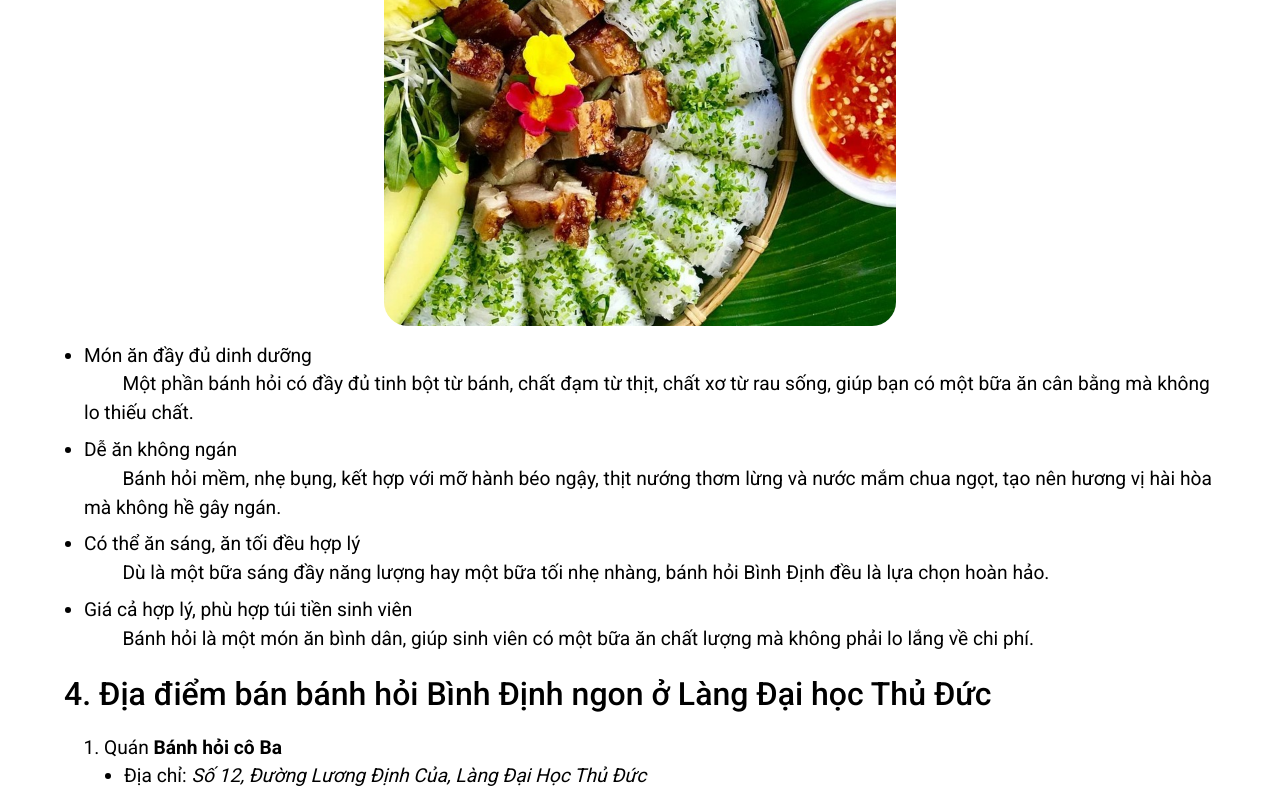
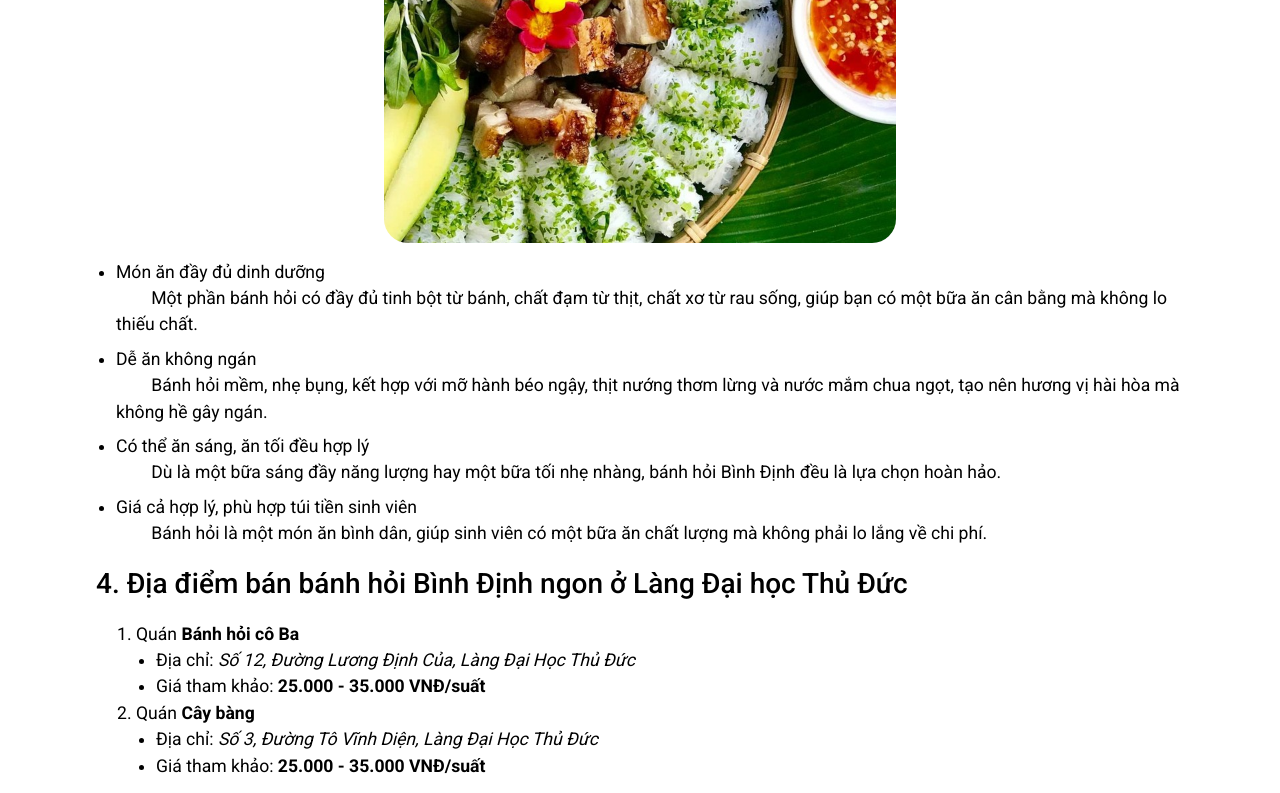
Before and after one commit to dangnguyenquang/VNUEats, a Next.js app: page /blog/banh-hoi-binh-dinh in a window 1280 px wide. Shown: the part 2000-2793 px from the top of the page. Built offline with nearby package versions, Linux system fonts and the light colour scheme; no server answers.

Commit message:
fix: no comments on detail restaurant

```diff
--- a/src/app/(public-routes)/blog/layout.tsx
+++ b/src/app/(public-routes)/blog/layout.tsx
@@ -14,7 +14,7 @@ const Layout = ({ children }: { children: React.ReactNode }) => {
   const isBlogListPage = pathname === PATH_NAME.BLOG
 
   return (
-    <div className='w-[90vw] mx-auto py-10'>
+    <div className='w-[97vw] sm:w-[85vw]  mx-auto py-10'>
       {/* Nút quay lại chỉ hiển thị nếu không phải trang danh sách blog */}
       {!isBlogListPage && (
         <div className='my-6'>
--- a/src/app/(public-routes)/blog/page.tsx
+++ b/src/app/(public-routes)/blog/page.tsx
@@ -52,7 +52,7 @@ const BlogPage = () => {
     <div className='w-full'>
       {/* Blog Title */}
       <div
-        className='relative flex w-full md:h-[450px] h-[150px] items-center justify-center'
+        className='relative flex w-full md:h-[450px] h-[200px] items-center justify-center'
         style={{
           backgroundImage: `url('/images/blog/image.png')`,
           backgroundSize: "cover",
@@ -62,13 +62,13 @@ const BlogPage = () => {
         {/* <div className='absolute inset-0 bg-gradient-to-b from-black via-transparent to-transparent opacity-40 rounded'></div> */}
         <div className='w-full h-full bg-white opacity-30'></div>
         <div className='absolute sm:gap-4 gap-1 flex flex-col'>
-          <p className='w-[8vw] mx-auto p-1 font-light bg-primary rounded-2xl text-white text-[10px] sm:text-[20px] text-center'>
+          <p className=' mx-auto p-1.5 font-light bg-primary inline rounded-2xl text-white text-[15px] sm:text-[25px] text-center'>
             Blog
           </p>
-          <h1 className='max-w-[50vw]  font-oswald text-[20px] md:text-[40px] lg:text-[70px] text-black text-center font-medium'>
+          <h1 className='max-w-[85vw]  font-oswald text-[30px] md:text-[40px] lg:text-[70px] text-black text-center font-medium'>
             Khám phá món ngon Làng Đại học Thủ Đức
           </h1>
-          <p className='text-center italic text-[10px] sm:text-[20px] font-thin'>
+          <p className='text-center italic text-[15px] sm:text-[25px] font-thin'>
             Món nào ngon – Bọn mình mới chỉ!
           </p>
         </div>
--- a/src/styles/artical.module.scss
+++ b/src/styles/artical.module.scss
@@ -1,6 +1,6 @@
 .wrapper {
     & h1 {
-        font-size: 3.5rem;
+        font-size: 2.5rem;
         font-weight: 600;
         color: #000;
         margin-bottom: 1rem;
@@ -9,7 +9,7 @@
     }
 
     & h2 {
-        font-size: 2rem;
+        font-size: 1.75rem;
         font-weight: 500;
         color: #000;
         margin-top: 3rem;
@@ -17,14 +17,14 @@
     }
 
     & h3 {
-        font-size: 1.75rem;
+        font-size: 1.5rem;
         font-weight: 500;
         color: #000;
         margin-top: 1.5rem;
     }
 
     & h4 {
-        font-size: 1.5rem;
+        font-size: 1.4rem;
         font-weight: 500;
         color: #000;
         margin-top: 1.25rem;
@@ -32,7 +32,7 @@
     }
 
     & h5 {
-        font-size: 1.25rem;
+        font-size: 1.3rem;
         font-weight: 500;
         color: #000;
         margin-top: 1rem;
@@ -40,26 +40,26 @@
     }
 
     & h6 {
-        font-size: 1rem;
+        font-size: 1.2rem;
         font-weight: 400;
         color: #000;
         margin-top: 0.75rem;
         margin-bottom: 0.5rem;
     }
     & p {
-        font-size: 1.2rem;
+        font-size: 1.1rem;
         text-indent: 2em;
     }
     & ul {
-        font-size: 1.2rem;
+        font-size: 1.1rem;
     }
     & ol {
-        font-size: 1.2rem;
+        font-size: 1.1rem;
     }
     & li {
-        font-size: 1.2rem;
+        font-size: 1.1rem;
     }
     & blockquote {
-        font-size: 1.2rem;
+        font-size: 1.1rem;
     }
 }
```
